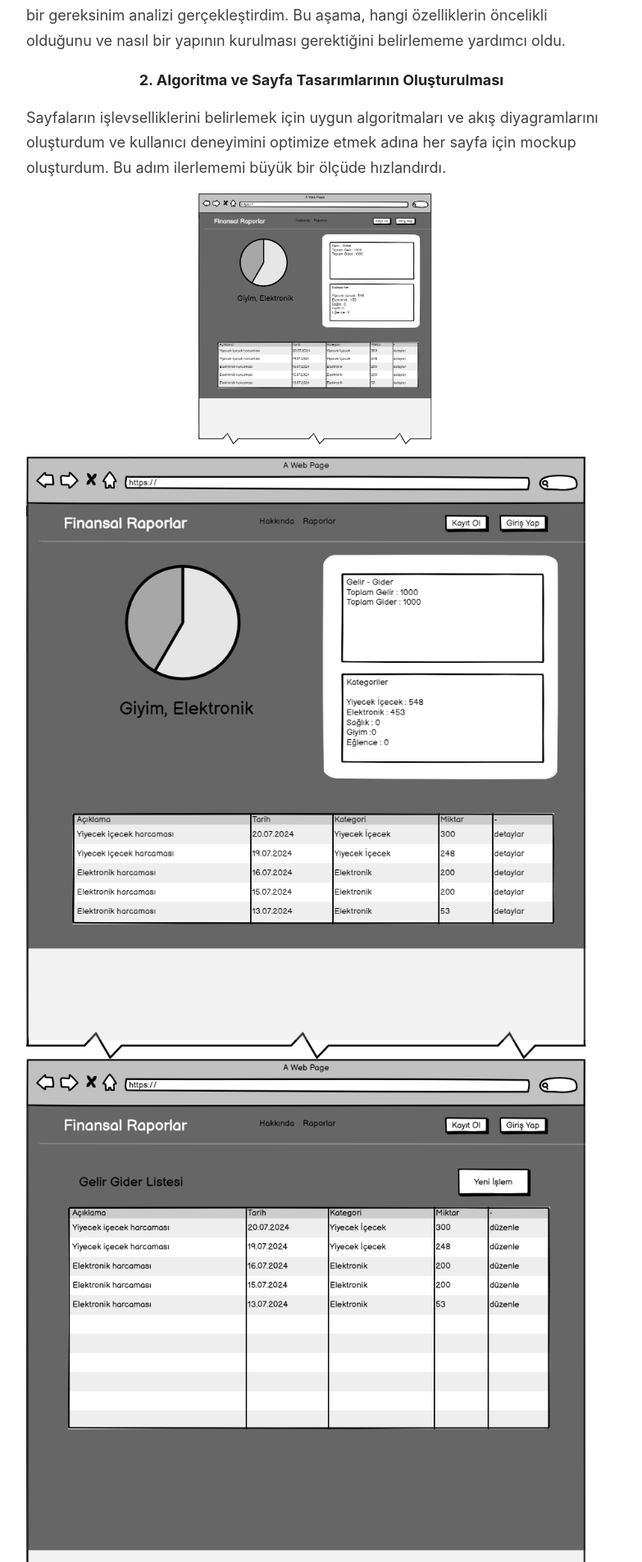
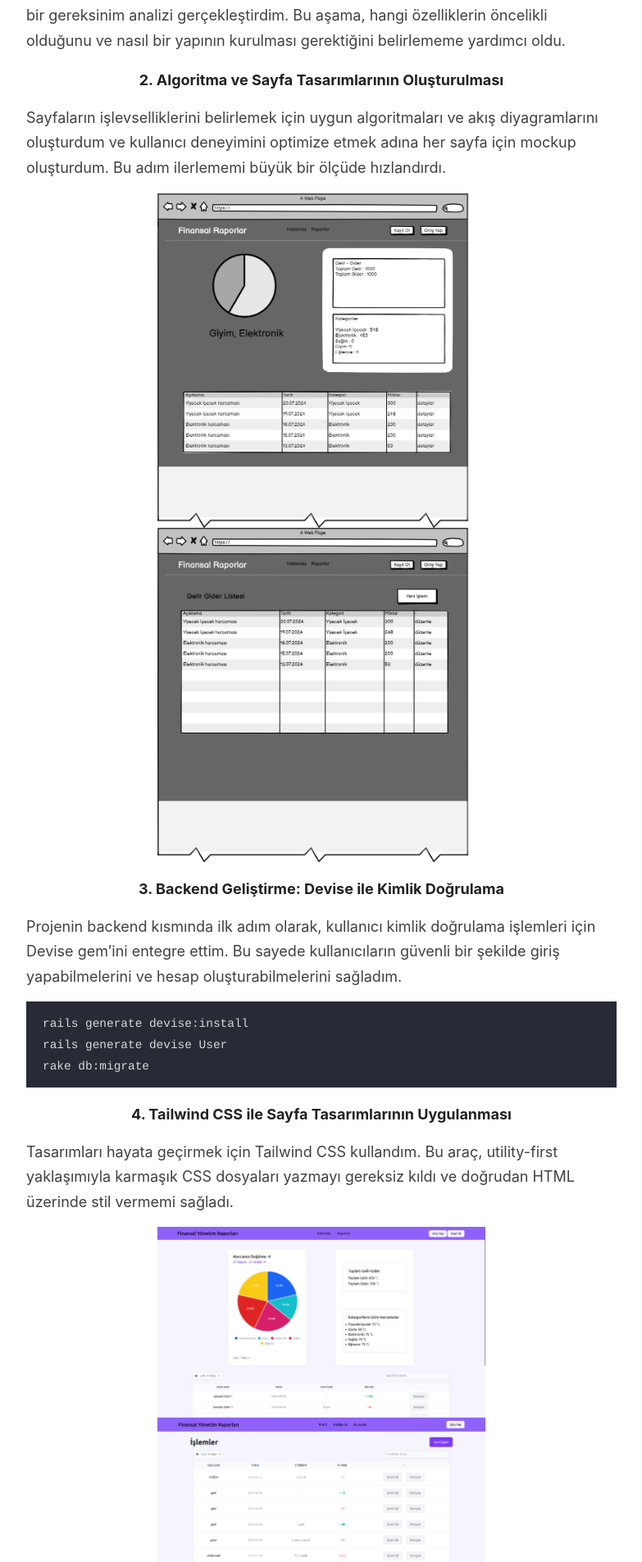
Before and after one commit to gunaytas/gunaytas.github.io, a Jekyll site: the page built from _posts/2024-09-01-finansalraporlar.md, in a window 1280 px wide. Shown: the part 1578-3484 px from the top of the page at 82% size, without its empty margins (248-1031 px from the left). Built offline with Jekyll 4.4.1, drawn with Linux system fonts in a browser that asks for light colours.

Commit message:
finansal r. image edited2

```diff
--- a/_posts/2024-09-01-finansalraporlar.md
+++ b/_posts/2024-09-01-finansalraporlar.md
@@ -36,10 +36,9 @@ Projenin ilk aşamasında, kullanıcıların ihtiyaçlarını ve hedeflerini anl
 #### **2. Algoritma ve Sayfa Tasarımlarının Oluşturulması**
 Sayfaların işlevselliklerini belirlemek için uygun algoritmaları ve akış diyagramlarını oluşturdum ve kullanıcı deneyimini optimize etmek adına her sayfa için mockup oluşturdum. Bu adım ilerlememi büyük bir ölçüde hızlandırdı.
 
-<img src="/images/wireframe1.png" alt="mockup" width="300">
+<img src="/images/wireframe1.png" alt="mockup" width="400">
+<img src="/images/liste.png" alt="mockup" width="400">
 
-![mockup](/images/wireframe1.png?width=300)
-![mockup](/images/liste.png?width=300)
 
 <!-- Model, controller ve view yapıları arasındaki ilişkiyi kullanarak CRUD (Create, Read, Update, Delete) işlemlerini uyguladım. -->
 
@@ -55,8 +54,9 @@ rake db:migrate
 #### **4. Tailwind CSS ile Sayfa Tasarımlarının Uygulanması**
 Tasarımları hayata geçirmek için Tailwind CSS kullandım. Bu araç, utility-first yaklaşımıyla karmaşık CSS dosyaları yazmayı gereksiz kıldı ve doğrudan HTML üzerinde stil vermemi sağladı.
 
-![tasarım](/images/anasayfa.png?width=200)
-![tasarım](/images/image.png?width=300)
+<img src="/images/anasayfa.png" alt="mockup" width="400">
+<img src="/images/image.png" alt="mockup" width="400">
+
 
 #### **5. Veritabanı Bağlantısı**
 Veritabanı bağlantısını Rails’in Active Record özelliğiyle kolayca yaptım. Bir örnek migration dosyası:
```
